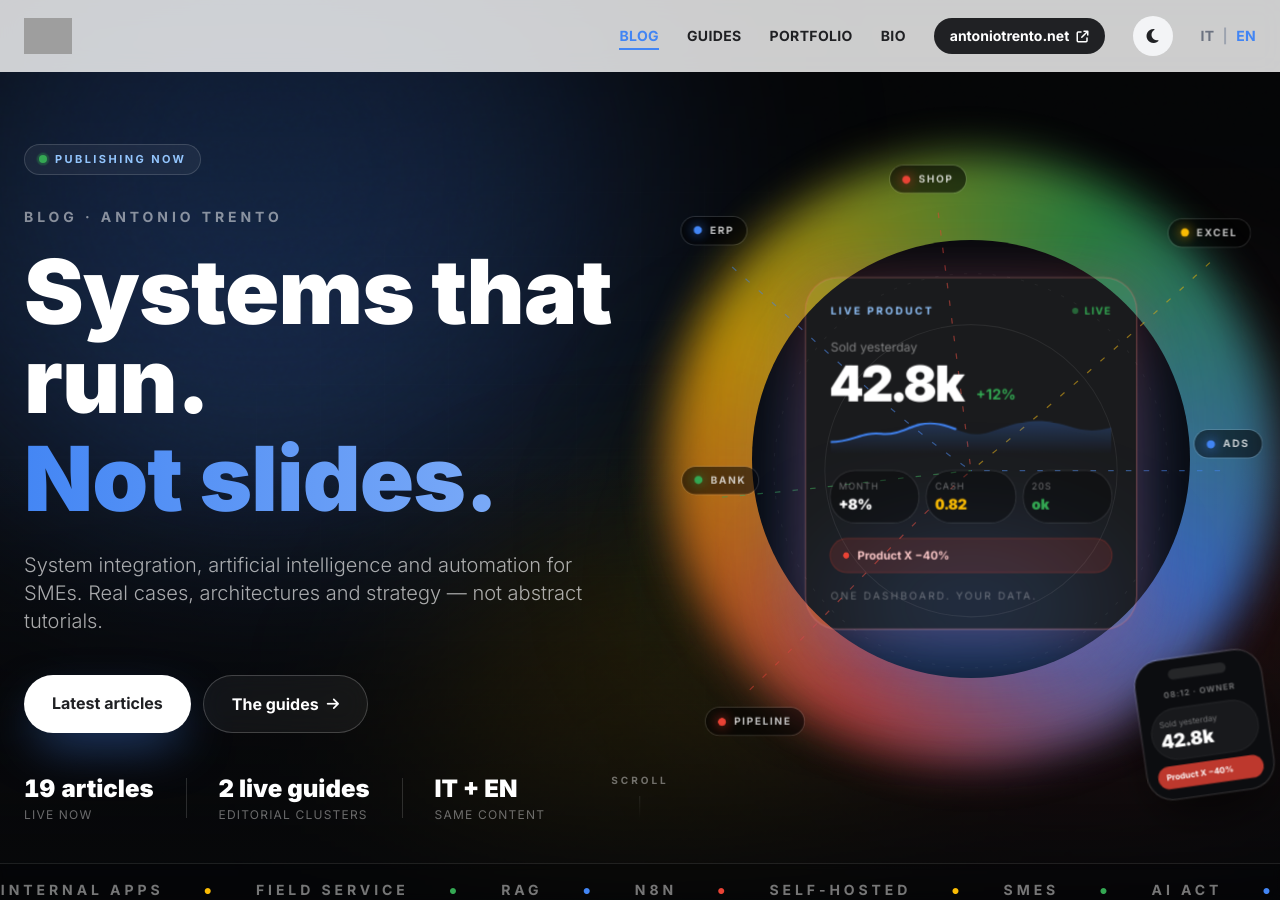
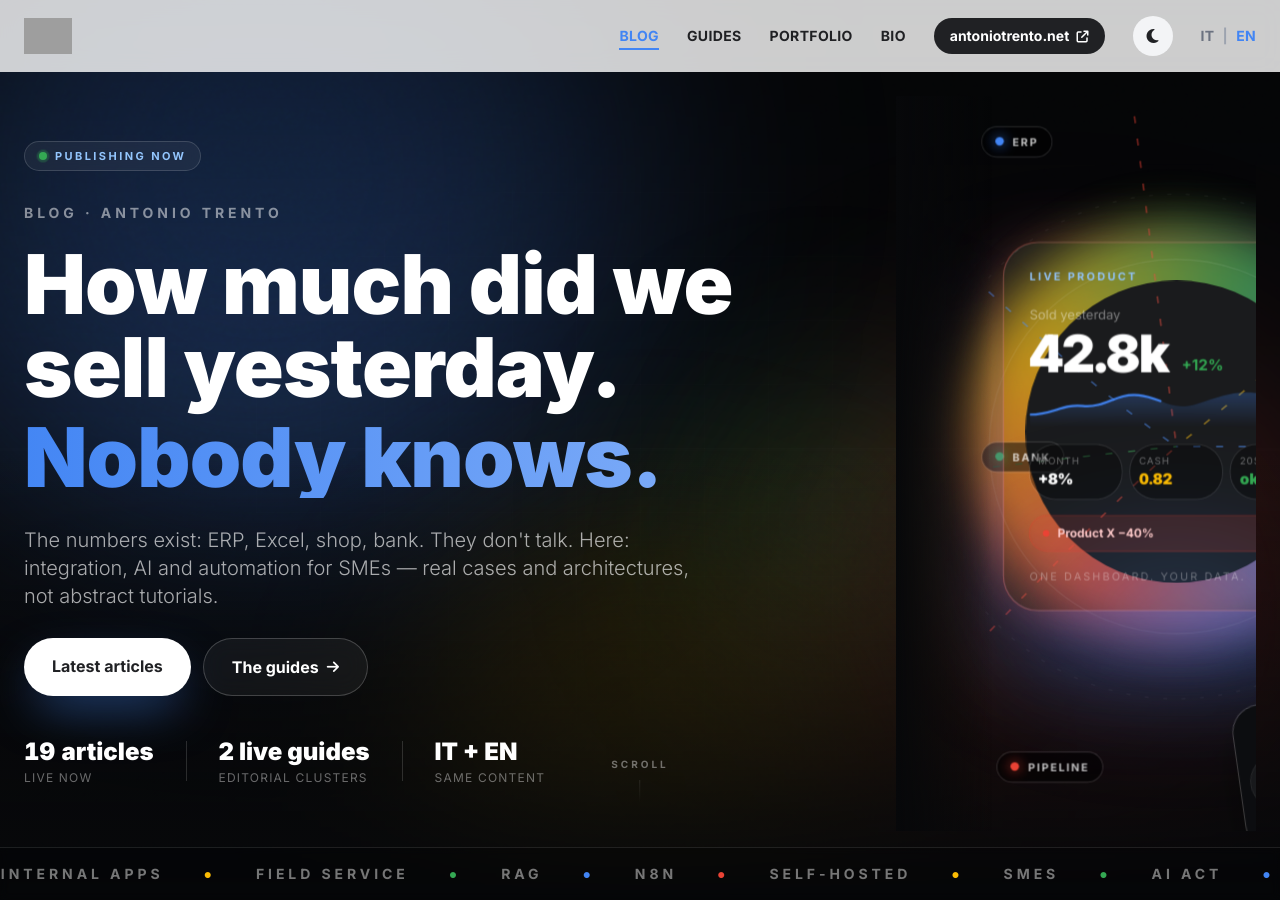
Before and after one commit to antoniotrento-net/blog.antoniotrento.net, a Jekyll site: the page built from en/index.html, in a window 1280 px wide and 900 px high. Built offline with Jekyll 4.4.1, drawn with Linux system fonts in a browser that asks for light colours; nearby versions of some CDN libraries; grey boxes are pictures that could not be loaded.

Commit message:
Give the hero a real owner question and more room for the copy on desktop.
Co-authored-by: Cursor <cursoragent@cursor.com>

```diff
--- a/_includes/home-hero.html
+++ b/_includes/home-hero.html
@@ -56,7 +56,7 @@
   {%- assign n6 = "Pipeline" -%}
 {%- endif -%}
 
-<section id="blog-hero" class="relative min-h-[100svh] flex flex-col justify-end overflow-hidden bg-[#07080a] text-white">
+<section id="blog-hero" class="relative min-h-[100svh] lg:h-[100svh] lg:max-h-[100svh] flex flex-col justify-end overflow-hidden bg-[#07080a] text-white">
 
   <!-- Atmosphere -->
   <div class="absolute inset-0 pointer-events-none" aria-hidden="true">
@@ -69,10 +69,10 @@
     <div class="absolute inset-0 bg-gradient-to-b from-black/40 via-transparent to-[#07080a]"></div>
   </div>
 
-  <div class="relative z-10 w-full max-w-7xl mx-auto px-6 pt-32 pb-8 lg:pt-36 lg:pb-10 grid lg:grid-cols-[1.05fr_0.95fr] gap-12 lg:gap-8 items-center flex-1">
+  <div class="relative z-10 w-full max-w-7xl mx-auto px-6 pt-32 pb-8 lg:pt-24 lg:pb-4 grid lg:grid-cols-[minmax(0,1.62fr)_minmax(0,0.68fr)] gap-12 lg:gap-4 items-center flex-1 min-h-0">
 
     <!-- Copy -->
-    <div class="reveal active">
+    <div class="relative z-20 min-w-0 reveal active">
       <div class="inline-flex items-center gap-2 px-3.5 py-1.5 rounded-full border border-white/15 bg-white/5 backdrop-blur-md text-[11px] font-bold uppercase tracking-[0.22em] text-blue-300 mb-8">
         <span class="relative flex h-2 w-2">
           <span class="absolute inline-flex h-full w-full rounded-full bg-brand-green opacity-75 animate-ping"></span>
@@ -84,14 +84,14 @@
       <p class="text-sm font-bold uppercase tracking-[0.28em] text-white/50 mb-5">{{ kicker }}</p>
 
       <h1 class="font-black tracking-[-0.05em] leading-[0.92] mb-7">
-        <span class="block text-5xl sm:text-6xl md:text-7xl lg:text-[5.6rem] text-white">{{ h1 }}</span>
+        <span class="block text-5xl sm:text-6xl md:text-7xl lg:text-[4.55rem] xl:text-[5.15rem] text-white">{{ h1 }}</span>
         {%- if h2 -%}
-        <span class="block mt-2 text-5xl sm:text-6xl md:text-7xl lg:text-[5.6rem] text-transparent bg-clip-text bg-gradient-to-r from-brand-blue via-[#8ab4f8] to-brand-yellow hero-shimmer">{{ h2 }}</span>
+        <span class="block mt-2 text-5xl sm:text-6xl md:text-7xl lg:text-[4.55rem] xl:text-[5.15rem] text-transparent bg-clip-text bg-gradient-to-r from-brand-blue via-[#8ab4f8] to-brand-yellow hero-shimmer">{{ h2 }}</span>
         {%- endif -%}
       </h1>
 
       {% if page.description %}
-      <p class="text-lg md:text-xl text-white/65 max-w-xl leading-relaxed font-light mb-10">{{ page.description }}</p>
+      <p class="text-lg md:text-xl text-white/65 max-w-xl lg:max-w-2xl leading-relaxed font-light mb-10 lg:mb-7">{{ page.description }}</p>
       {% endif %}
 
       <div class="flex flex-wrap gap-3 mb-10">
@@ -125,7 +125,9 @@
     </div>
 
     <!-- System: six live sources collapse into one product the owner opens at 8am -->
-    <div class="relative h-[440px] sm:h-[540px] lg:h-[620px] reveal delay-200 select-none" style="perspective: 1800px;" aria-hidden="true">
+    <div class="relative h-[440px] sm:h-[540px] lg:h-full lg:min-h-0 overflow-hidden reveal delay-200 select-none" style="perspective: 1800px;" aria-hidden="true">
+      <div class="pointer-events-none absolute inset-y-0 left-0 w-24 z-30 hidden lg:block bg-gradient-to-r from-[#07080a] to-transparent"></div>
+      <div class="absolute inset-0 lg:translate-x-[24%] xl:translate-x-[28%] lg:scale-[1.08] origin-center">
       <div id="hero-stage" class="absolute inset-0 hero-stack-3d will-change-transform" style="transform-style: preserve-3d;">
 
         <div class="absolute left-1/2 top-[46%] w-[min(108%,38rem)] aspect-square pointer-events-none" style="transform: translate(-50%, -50%)">
@@ -257,6 +259,7 @@
           </div>
         </div>
       </div>
+      </div>
     </div>
   </div>
 
--- a/en/index.html
+++ b/en/index.html
@@ -3,7 +3,7 @@ layout: home
 lang: en
 permalink: /en/
 title: "Blog — Antonio Trento"
-heading: "Systems that run. Not slides."
-description: "System integration, artificial intelligence and automation for SMEs. Real cases, architectures and strategy — not abstract tutorials."
+heading: "How much did we sell yesterday. Nobody knows."
+description: "The numbers exist: ERP, Excel, shop, bank. They don't talk. Here: integration, AI and automation for SMEs — real cases and architectures, not abstract tutorials."
 alt_url: /it/
 ---
--- a/it/index.html
+++ b/it/index.html
@@ -3,7 +3,7 @@ layout: home
 lang: it
 permalink: /it/
 title: "Blog — Antonio Trento"
-heading: "Sistemi che girano. Non slide."
-description: "Integrazione sistemi, intelligenza artificiale e automazione per PMI. Casi reali, architetture e strategie — non tutorial astratti."
+heading: "Quanto abbiamo venduto ieri. Nessuno lo sa."
+description: "I numeri ci sono: gestionale, Excel, shop, banca. Non si parlano. Qui: integrazione, AI e automazione per PMI — casi reali e architetture, non tutorial astratti."
 alt_url: /en/
 ---
```
